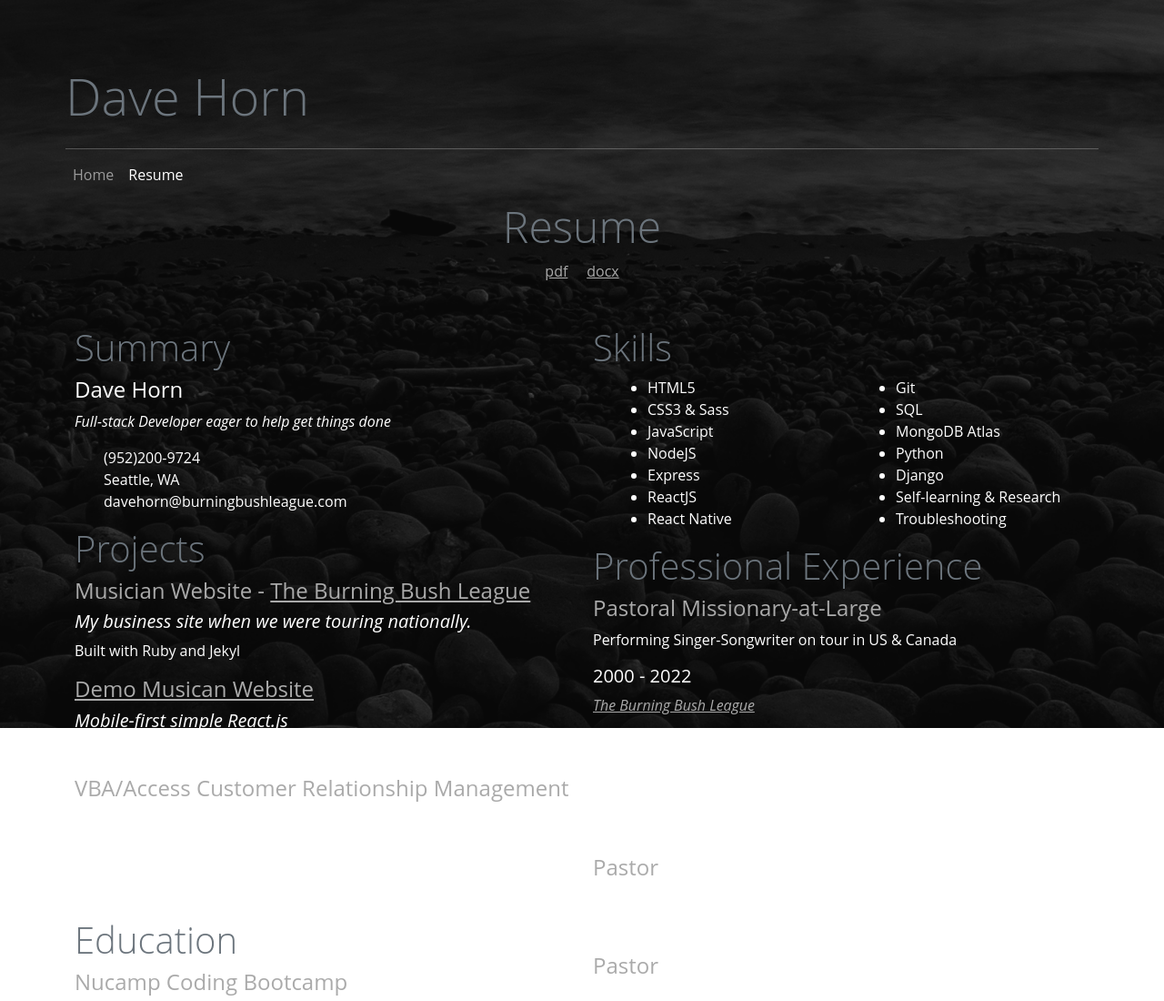
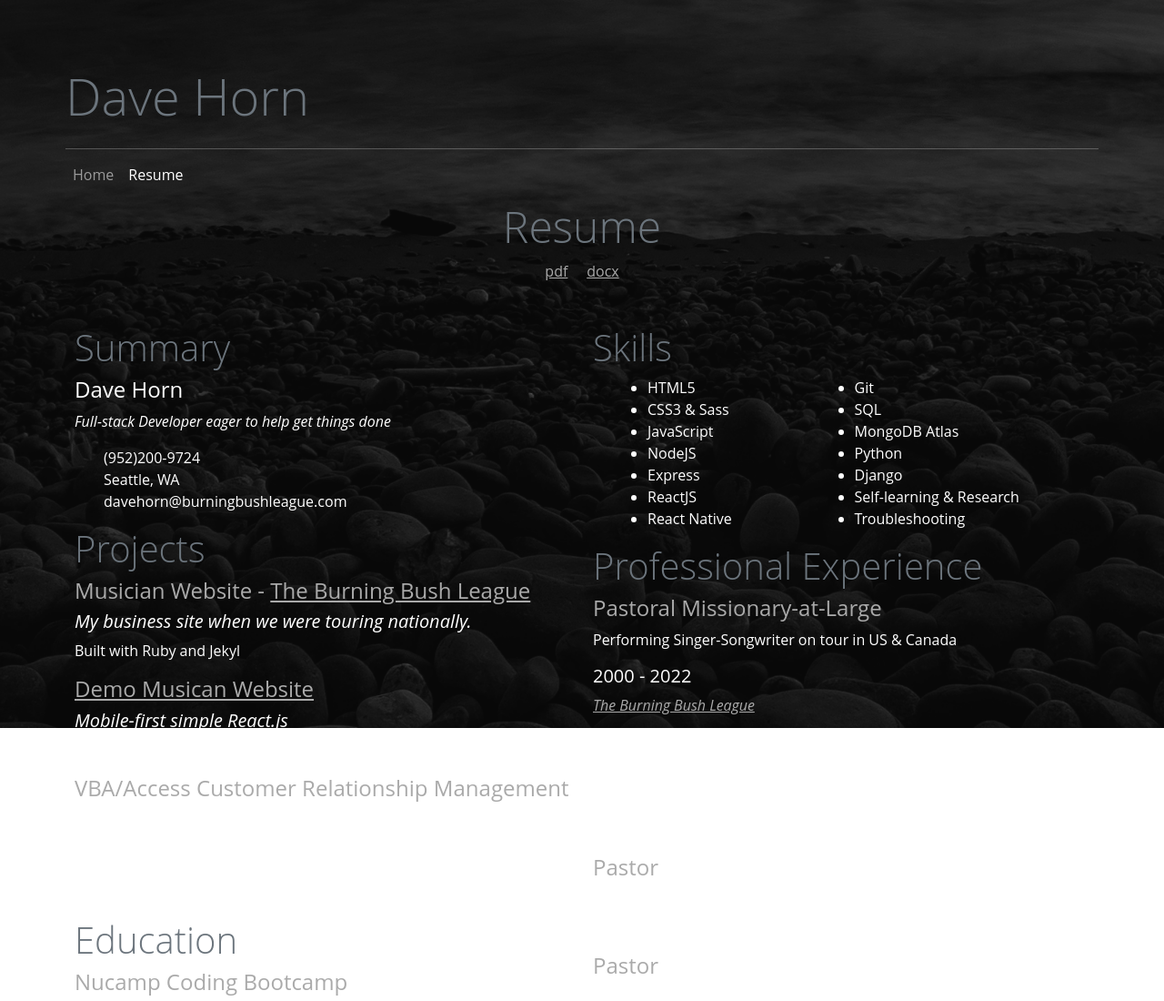
Before and after one commit to DaveBBL/DaveBBL.github.io, a website: page resume.html in a window 1280 px wide. Shown: the top 1100 px of the page at 91% size. Drawn offline with nearby package versions, Linux system fonts and the light colour scheme.

Commit message:
Finish Resume

```diff
--- a/resume.html
+++ b/resume.html
@@ -123,7 +123,7 @@
             <h3 class="display-6 text-secondary">Skills</h3>
             <div class="container ms-3">
               <div class="row">
-                <div class="col">
+                <div class="col-5">
                   <ul>
                     <li>HTML5</li>
                     <li>CSS3 & Sass</li>
@@ -134,7 +134,7 @@
                     <li>React Native</li>
                   </ul>
                 </div>
-                <div class="col">
+                <div class="col-7">
                   <ul>
                     <li>Git</li>
                     <li>SQL</li>
```
